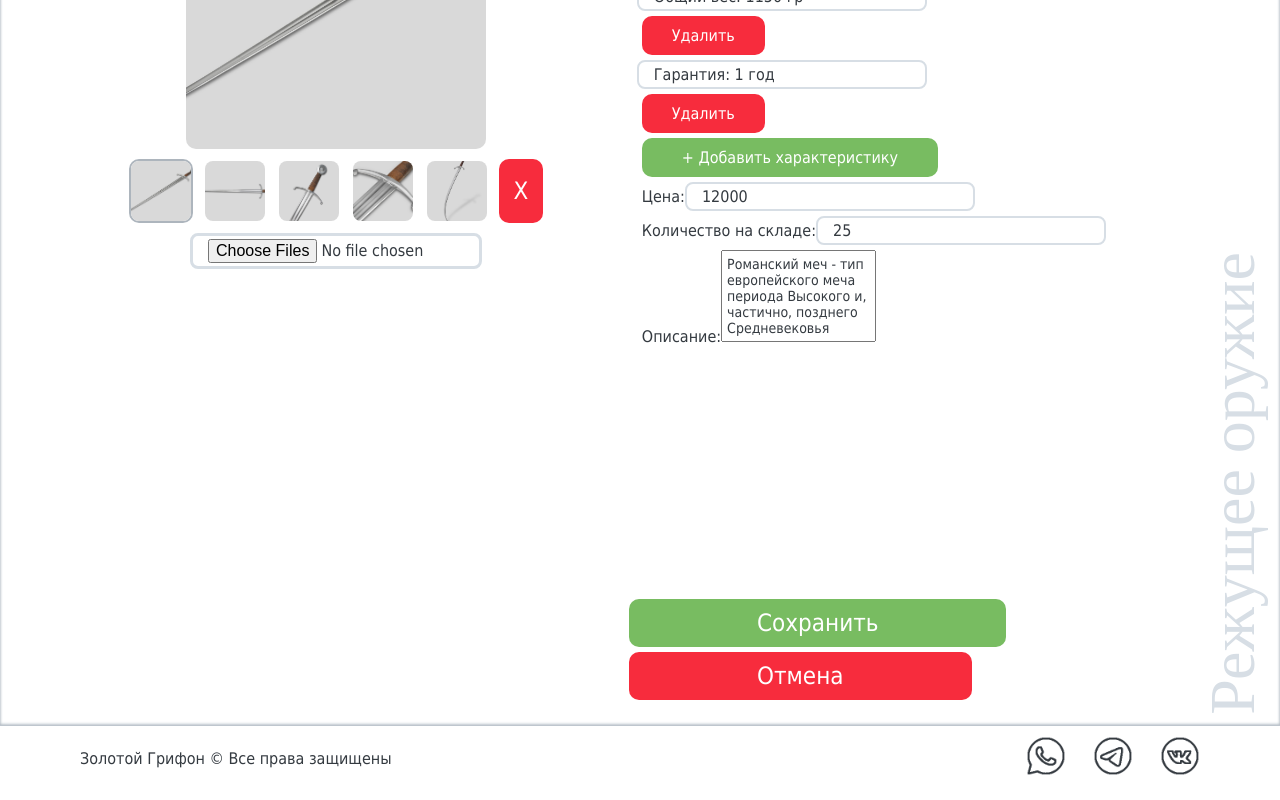
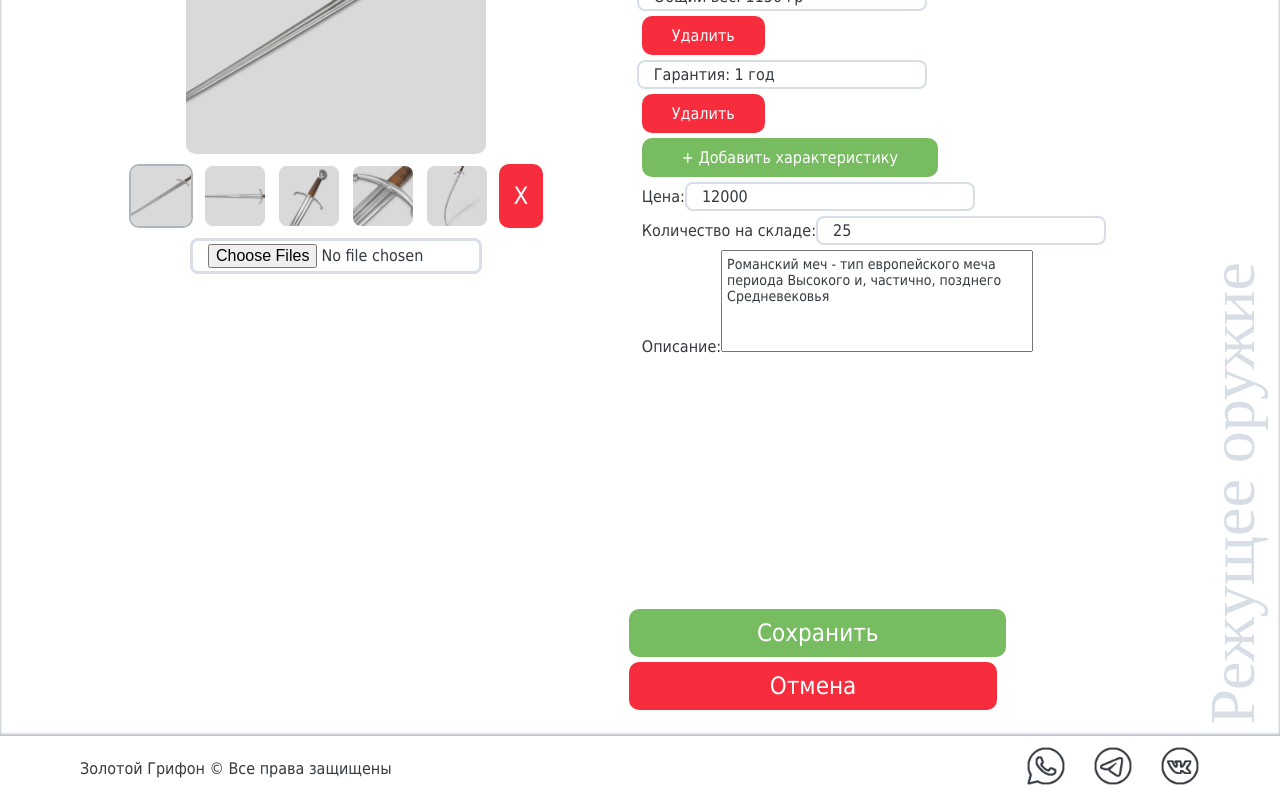
Before and after one commit to EvilCommunist/SPA_HEMA, a Vue app: page /edit/1 in a window 1280 px wide. Shown: the part 775-1575 px from the top of the page. Built offline with nearby package versions, Linux system fonts and the light colour scheme.

Commit message:
Edit mode completed

```diff
--- a/src/router/index.js
+++ b/src/router/index.js
@@ -35,6 +35,7 @@ const router = createRouter({
       path: '/admin/:password',
       name: 'DevView',
       component: DevView,
+      props: true,
     },
     {
       path: '/cart',
--- a/src/views/Styles/changeStyles.less
+++ b/src/views/Styles/changeStyles.less
@@ -15,6 +15,10 @@
     }
     .remove_image{
         .button(@red, @header2, 15px, 5px);
+        cursor:pointer;
+    }
+    .remove_image:hover{
+        .button(@red+@color_diff*2, @header2, 15px, 5px);
     }
     #character_and_cart{
         .remove_char{
@@ -25,17 +29,26 @@
             .button(@green, @text, 40px, 10px);
             margin: 5px;
         }
+        .add_char_btn:hover{
+            .button(@green+@color_diff, @text, 40px, 10px);
+        }
         .edit_section{margin: 5px;}
-        .edit_desc{height: 10vh; resize: none; font-size: @text_small; padding: 5px; color:@dark;}
+        .edit_desc{height: 10vh; resize: none; font-size: @text_small; padding: 5px; color:@dark; min-width: 300px; min-height: 90px;}
         .action_btns{
             .cancel_btn{
-                .button(@red, @header2, 10vw, 10px);
+                .button(@red, @header2, 11vw, 10px);
                 margin: 5px;
+            }
+            .cancel_btn:hover{
+                .button(@red+@color_diff*2, @header2, 11vw, 10px);
             }
             .save_btn{
                 .button(@green, @header2, 10vw, 10px);
                 margin: 5px;
             }
+            .save_btn:hover{
+                .button(@green+@color_diff, @header2, 10vw, 10px);
+            }
         }
     }
 }
```
